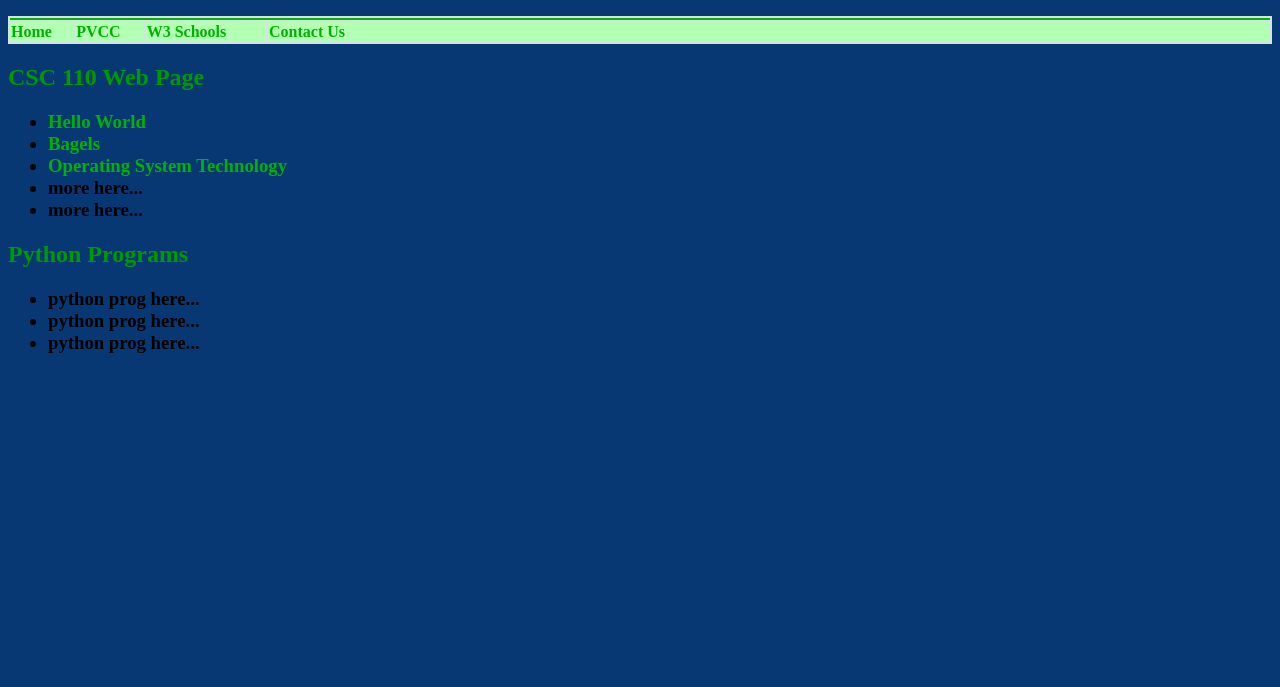
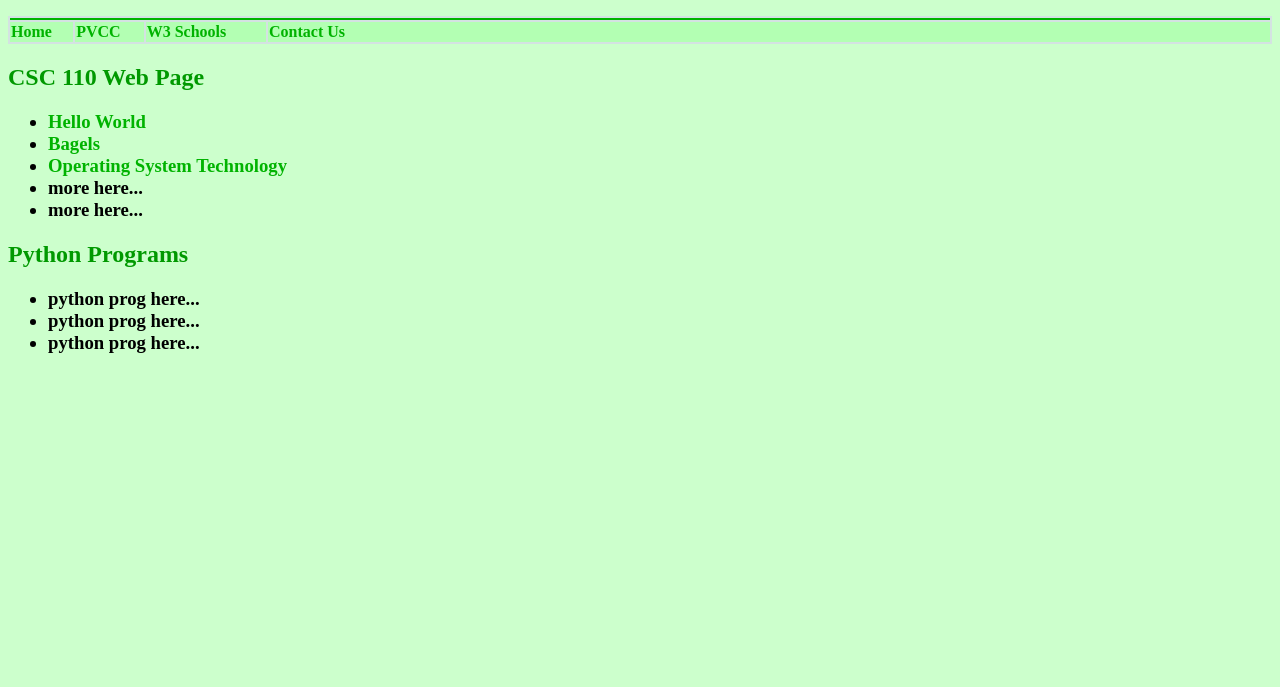
Before and after one commit to lbickley-pvcc/lbickley-pvcc.github.io, a plain HTML site: page index.html in a window 1280 px wide. Shown: the part 113-800 px from the top of the page. Drawn offline with Linux system fonts and the light colour scheme.

Commit message:
Update index.html

```diff
--- a/index.html
+++ b/index.html
@@ -7,7 +7,7 @@
 <title> Lewis Bickley </title>
 
 <style>
-    body {background-color:#083873; font-family:arial, helvetica, sans-serif, margin-top:0px;}
+    body {background-color:#ccffcc; font-family:arial, helvetica, sans-serif, margin-top:0px;}
     table {width: 100%; background-color: #d4e2e2;font-weight:bold; }
     tr {background-color: #b3ffb3}
     h1 {color: #ecfcec; font-size: 3em; font-family: Georgia, 'Times New Roman', Times, serif;}
```
